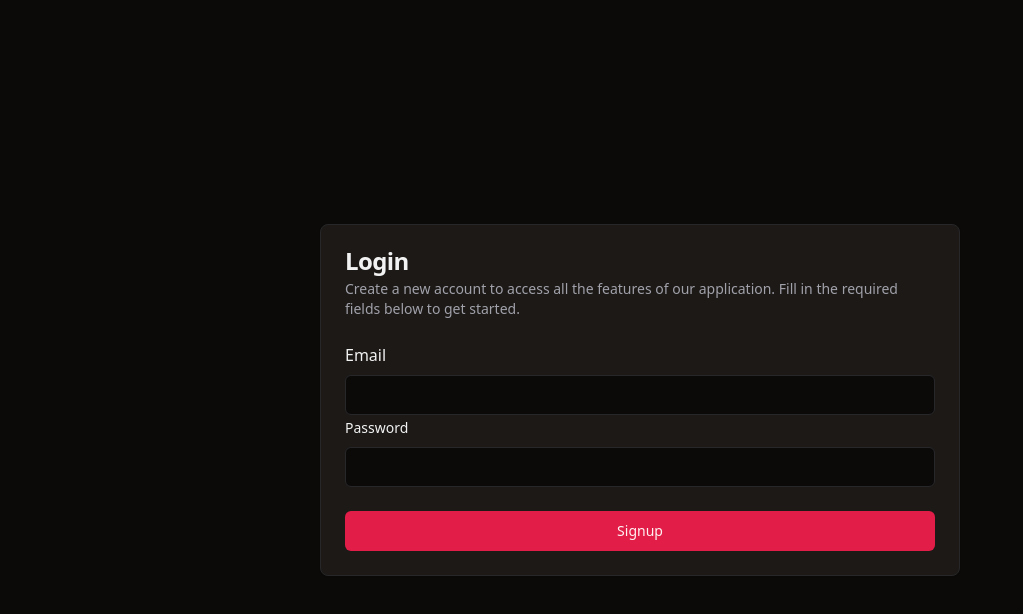
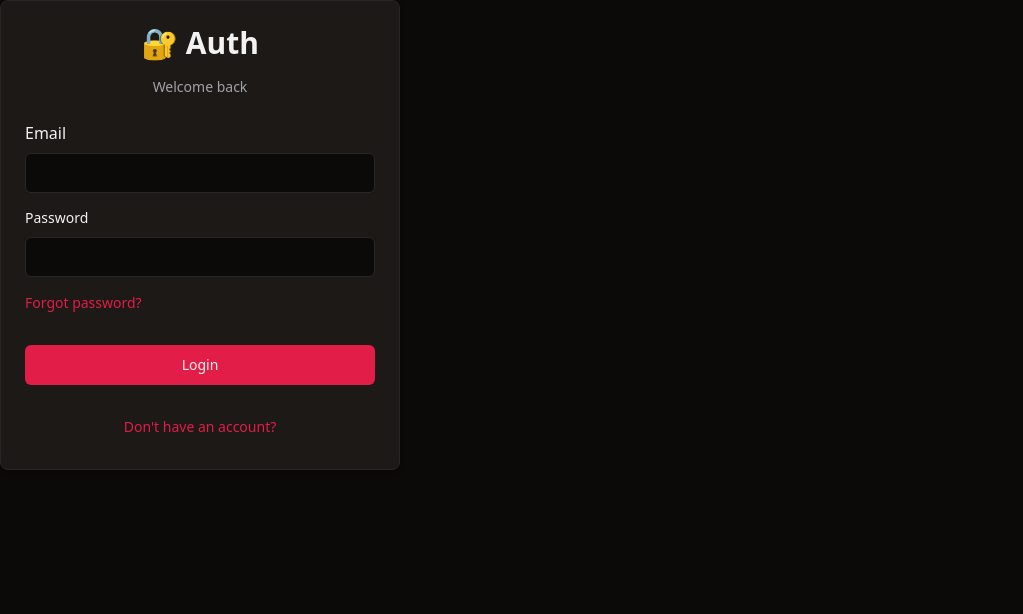
Before and after one commit to rahulkr-dev/chat-loom, a React (Vite) app in the folder frontend/: page /login in a window 1280 px wide. Shown: the top 614 px of the page, without its empty margins (0-1023 px from the left). Built offline with nearby package versions, Linux system fonts and the light colour scheme; no server answers.

Commit message:
[frontend] refactor login page style

```diff
--- /dev/null
+++ b/frontend/src/components/back-button.tsx
@@ -0,0 +1,26 @@
+
+import { Link } from "react-router-dom";
+import { Button } from "@/components/ui/button";
+
+interface BackButtonProps {
+  to: string;
+  label: string;
+}
+
+export const BackButton = ({
+  to,
+  label,
+}: BackButtonProps) => {
+  return (
+    <Button
+      variant="link"
+      className="font-normal w-full"
+      size="sm"
+      asChild
+    >
+      <Link to={to}>
+        {label}
+      </Link>
+    </Button>
+  );
+};
--- /dev/null
+++ b/frontend/src/components/card-wrapper.tsx
@@ -0,0 +1,39 @@
+import {
+  Card,
+  CardContent,
+  CardFooter,
+  CardHeader
+} from "@/components/ui/card";
+import { BackButton } from "@/components/back-button";
+import { Header } from "./header";
+
+interface CardWrapperProps {
+  children: React.ReactNode;
+  headerLabel: string;
+  backButtonLabel: string;
+  backButtonHref: string;
+}
+
+export const CardWrapper = ({
+  children,
+  headerLabel,
+  backButtonLabel,
+  backButtonHref,
+}: CardWrapperProps) => {
+  return (
+    <Card className="w-[400px] shadow-md">
+      <CardHeader>
+        <Header label={headerLabel} />
+      </CardHeader>
+      <CardContent>
+        {children}
+      </CardContent>
+      <CardFooter>
+        <BackButton
+          label={backButtonLabel}
+          to={backButtonHref}
+        />
+      </CardFooter>
+    </Card>
+  );
+};
--- /dev/null
+++ b/frontend/src/components/form-error.tsx
@@ -0,0 +1,18 @@
+import { AlertTriangleIcon } from "lucide-react";
+
+interface FormErrorProps {
+  message?: string;
+}
+
+export const FormError = ({
+  message,
+}: FormErrorProps) => {
+  if (!message) return null;
+
+  return (
+    <div className="bg-destructive/15 p-3 rounded-md flex items-center gap-x-2 text-sm text-destructive">
+      <AlertTriangleIcon className="h-4 w-4" />
+      <p>{message}</p>
+    </div>
+  );
+};
--- /dev/null
+++ b/frontend/src/components/form-success.tsx
@@ -0,0 +1,18 @@
+import { Check } from "lucide-react";
+
+interface FormSuccessProps {
+  message?: string;
+}
+
+export const FormSuccess = ({
+  message,
+}: FormSuccessProps) => {
+  if (!message) return null;
+
+  return (
+    <div className="bg-emerald-500/15 p-3 rounded-md flex items-center gap-x-2 text-sm text-emerald-500">
+      <Check className="h-4 w-4" />
+      <p>{message}</p>
+    </div>
+  );
+};
--- /dev/null
+++ b/frontend/src/components/header.tsx
@@ -0,0 +1,23 @@
+import { cn } from "@/lib/utils";
+
+
+interface HeaderProps {
+  label: string;
+}
+
+export const Header = ({
+  label,
+}: HeaderProps) => {
+  return (
+    <div className="w-full flex flex-col gap-y-4 items-center justify-center">
+      <h1 className={cn(
+        "text-3xl font-semibold",
+      )}>
+        🔐 Auth
+      </h1>
+      <p className="text-muted-foreground text-sm">
+        {label}
+      </p>
+    </div>
+  );
+};
--- a/frontend/src/pages/auth/LoginPage.tsx
+++ b/frontend/src/pages/auth/LoginPage.tsx
@@ -1,12 +1,5 @@
+import { CardWrapper } from "@/components/card-wrapper";
 import { Button } from "@/components/ui/button";
-import {
-  Card,
-  CardContent,
-  CardDescription,
-  CardFooter,
-  CardHeader,
-  CardTitle,
-} from "@/components/ui/card";
 import {
   Form,
   FormControl,
@@ -17,31 +10,31 @@ import {
 } from "@/components/ui/form";
 import { Input } from "@/components/ui/input";
 import { loginMtFn } from "@/http/api";
-import { loginSchema, } from "@/schema/auth-schema";
+import { loginSchema } from "@/schema/auth-schema";
 import { Tlogin } from "@/types";
 import { zodResolver } from "@hookform/resolvers/zod";
 import { useMutation, useQueryClient } from "@tanstack/react-query";
 import { useForm } from "react-hook-form";
+import { Link } from "react-router-dom";
 import { z } from "zod";
 
-const login = async(payload:Tlogin)=>{
-  const {data} = await loginMtFn(payload)
+const login = async (payload: Tlogin) => {
+  const { data } = await loginMtFn(payload);
   return data;
-}
+};
 
 const LoginPage = () => {
-  const queryClient = useQueryClient()
-  const { mutate } = useMutation({
+  const queryClient = useQueryClient();
+  const { mutate, isPending } = useMutation({
     mutationFn: login,
-    onSuccess:()=>{
-      queryClient.invalidateQueries({queryKey:["auth/self"]})
+    onSuccess: () => {
+      queryClient.invalidateQueries({ queryKey: ["auth/self"] });
     },
-    onError:(error)=>{
-      console.log(error,"error")
-    }
+    onError: (error) => {
+      console.log(error, "error");
+    },
   });
   // todo - server error message
-
 
   const form = useForm<z.infer<typeof loginSchema>>({
     resolver: zodResolver(loginSchema),
@@ -55,18 +48,14 @@ const LoginPage = () => {
     mutate(values);
   };
   return (
-    <div className="w-screen h-screen flex justify-center items-center ">
-      <Card className="lg:w-[50vw]">
-        <CardHeader>
-          <CardTitle>Login</CardTitle>
-          <CardDescription>
-            Create a new account to access all the features of our application.
-            Fill in the required fields below to get started.
-          </CardDescription>
-        </CardHeader>
+    <CardWrapper
+      headerLabel="Welcome back"
+      backButtonLabel="Don't have an account?"
+      backButtonHref="/signup"
+    >
       <Form {...form}>
-          <form onSubmit={form.handleSubmit(onSubmit)}>
-            <CardContent>
+        <form onSubmit={form.handleSubmit(onSubmit)} className="space-y-6">
+          <div className="space-y-3">
             <FormField
               name="email"
               control={form.control}
@@ -90,19 +79,25 @@ const LoginPage = () => {
                     <Input type="password" {...field} />
                   </FormControl>
                   <FormMessage />
+                  <Button
+                    size="sm"
+                    variant="link"
+                    asChild
+                    className="px-0 font-normal"
+                  >
+                    <Link to="/reset">Forgot password?</Link>
+                  </Button>
                 </FormItem>
               )}
             />
-            </CardContent>
-            <CardFooter>
-              <Button type="submit" className="w-full ">
-                Signup
+          </div>
+
+          <Button disabled={isPending} type="submit" className="w-full">
+            Login
           </Button>
-            </CardFooter>
         </form>
       </Form>
-      </Card>
-    </div>
+    </CardWrapper>
   );
 };
 
```
Lines whose indentation alone changed are shown as unchanged.
